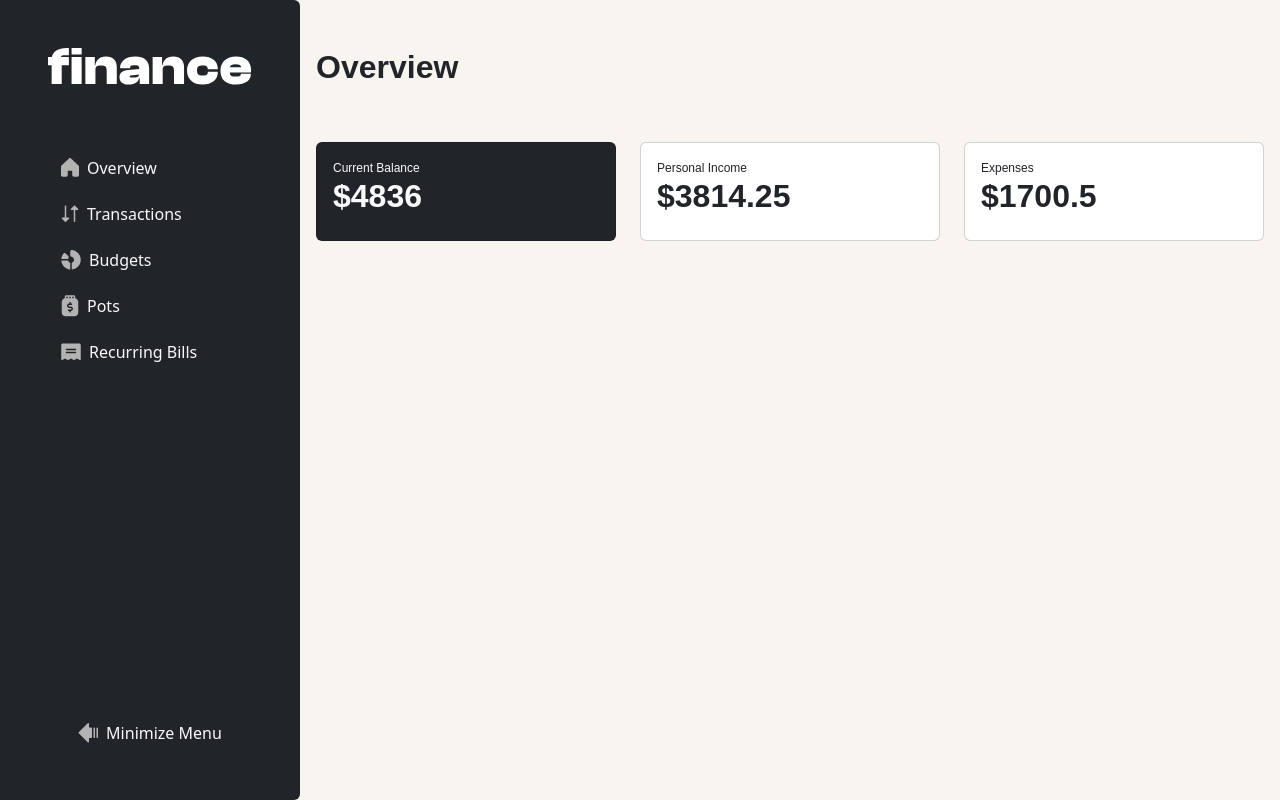
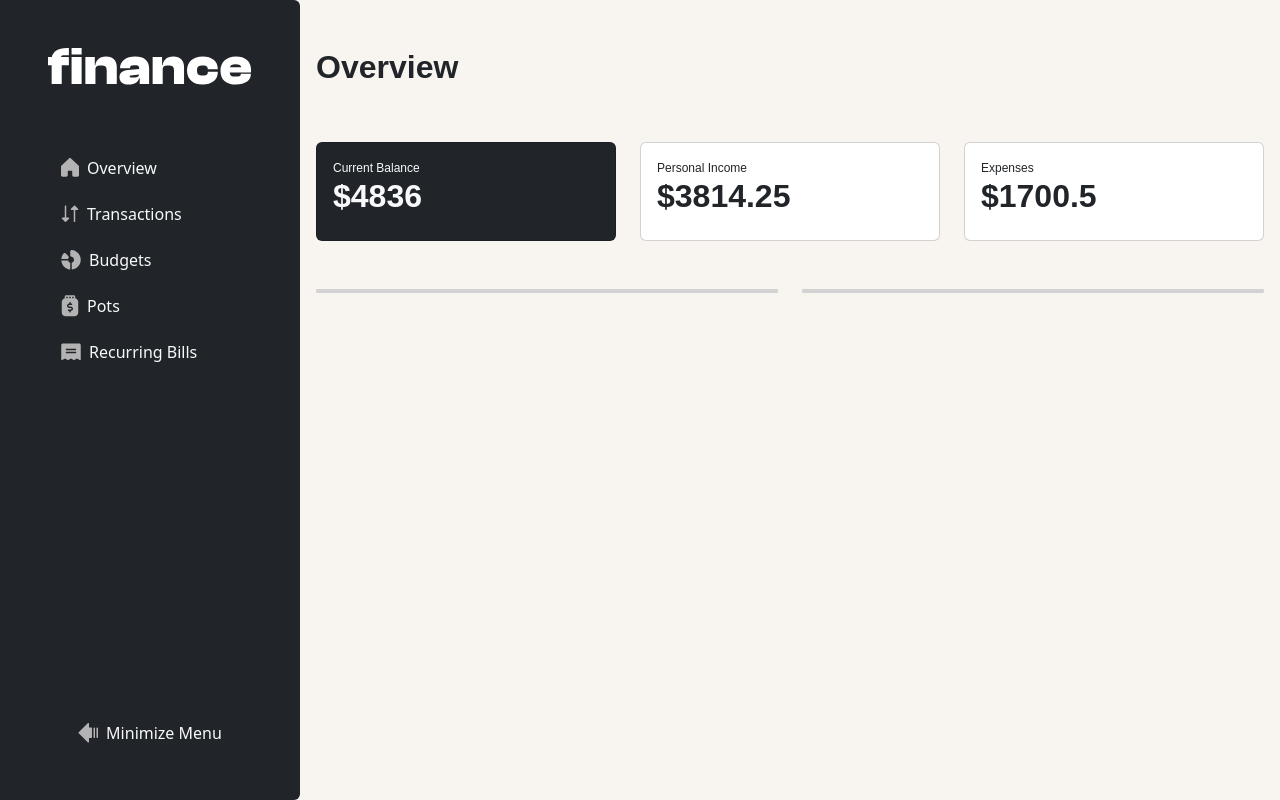
Before and after one commit to abdalsimam1-sketch/personal-finance-app, a React (Vite) app: page / in a window 1280 px wide. Built offline with nearby package versions, Linux system fonts and the light colour scheme.

Commit message:
add : bootstrap card class for all the sections for border and visual clarity

```diff
--- a/src/pages/Overview.jsx
+++ b/src/pages/Overview.jsx
@@ -48,12 +48,12 @@ export const Overview = () => {
 
       <section className="row">
         <div className="col-left col-12 col-lg-6">
-          <section className="pots-section"></section>
-          <section className="transactions-section"></section>
+          <section className="pots-section card"></section>
+          <section className="transactions-section  card"></section>
         </div>
         <div className="col-right col-12 col-lg-6">
-          <section className="budgets-section"></section>
-          <section className="bills-section"></section>
+          <section className="budgets-section  card"></section>
+          <section className="bills-section  card"></section>
         </div>
       </section>
     </div>
```
